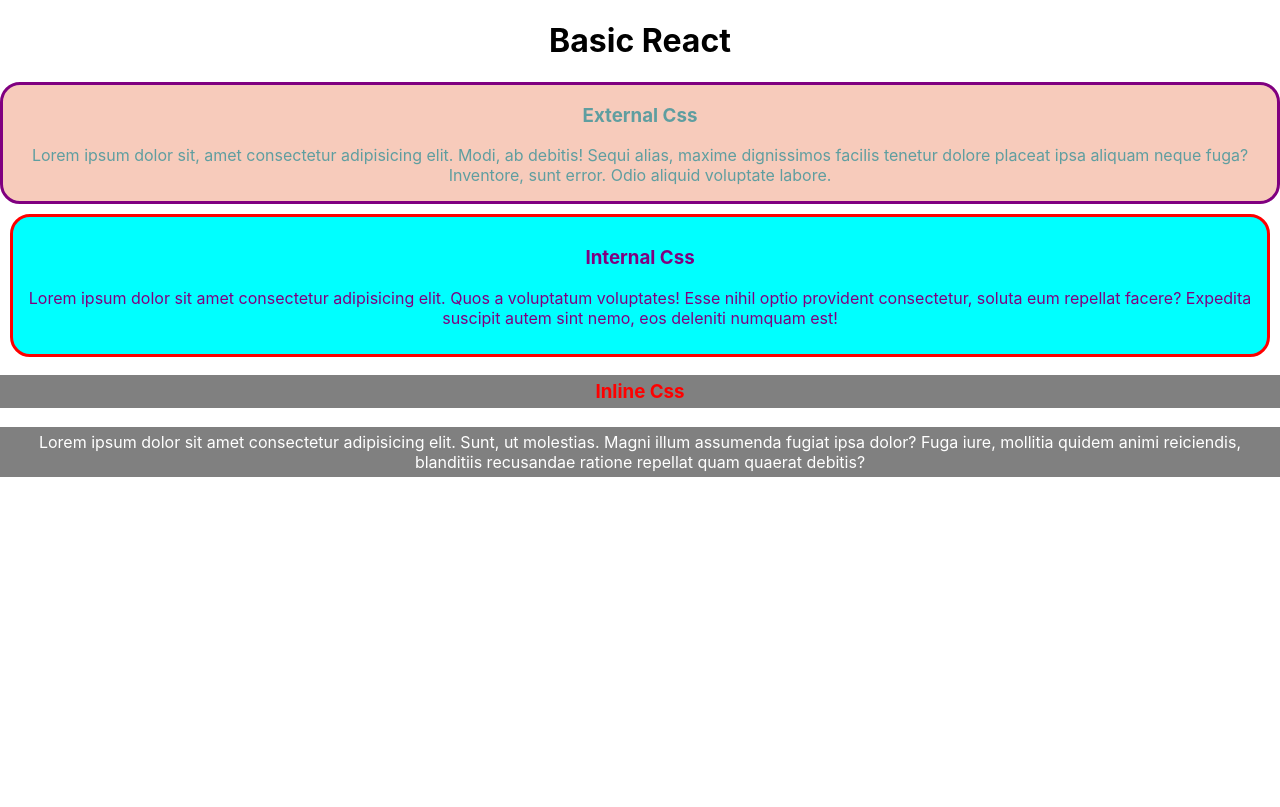
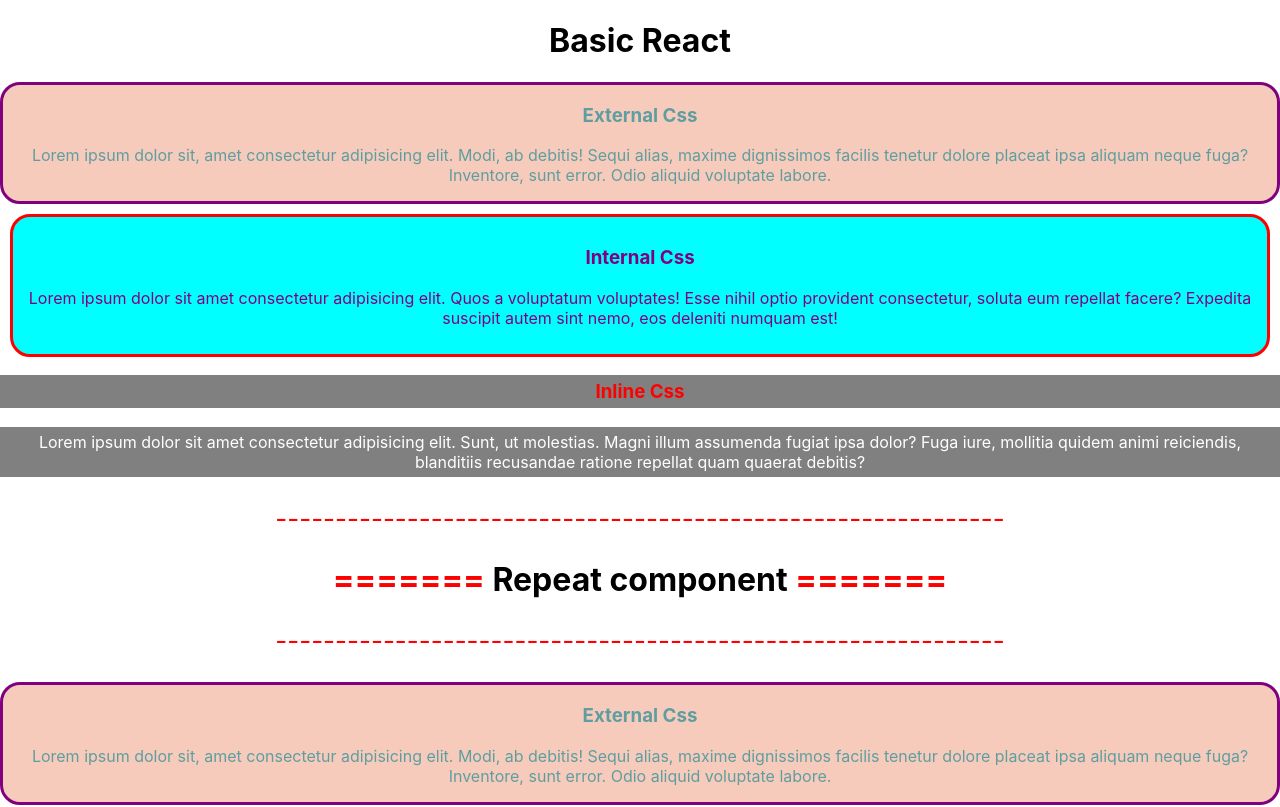
Before and after one commit to khaled39ab/Basic-React, a React (Create React App) app: page / in a window 1280 px wide. Shown: the top 807 px of the page. Built offline with nearby package versions, Linux system fonts and the light colour scheme.

Commit message:
Learning component

```diff
--- a/src/App.js
+++ b/src/App.js
@@ -14,6 +14,12 @@
   return (
     <div className="App">
       <h1>Basic React</h1>
+      <ExternalCss></ExternalCss>
+      <InternalCss></InternalCss>
+      <InlineCss></InlineCss>
+      <p style={{color:'red', fontSize:'26px'}}>-------------------------------------------------------------</p>
+      <h1><span style={{color:'red'}}>=======</span>  Repeat component  <span style={{color:'red'}}>=======</span></h1>
+      <p style={{color:'red', fontSize:'26px'}}>-------------------------------------------------------------</p>
       <ExternalCss></ExternalCss>
       <InternalCss></InternalCss>
       <InlineCss></InlineCss>
```
